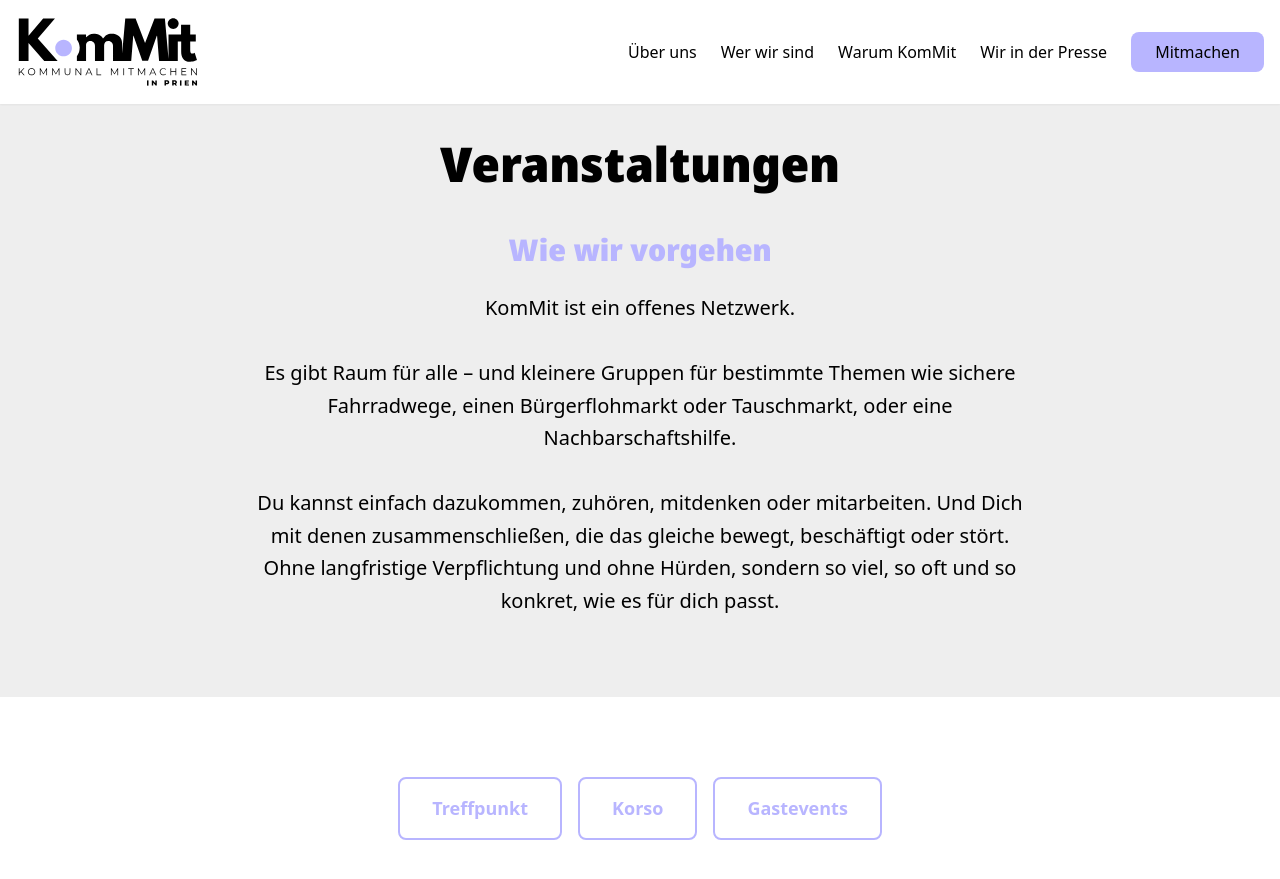
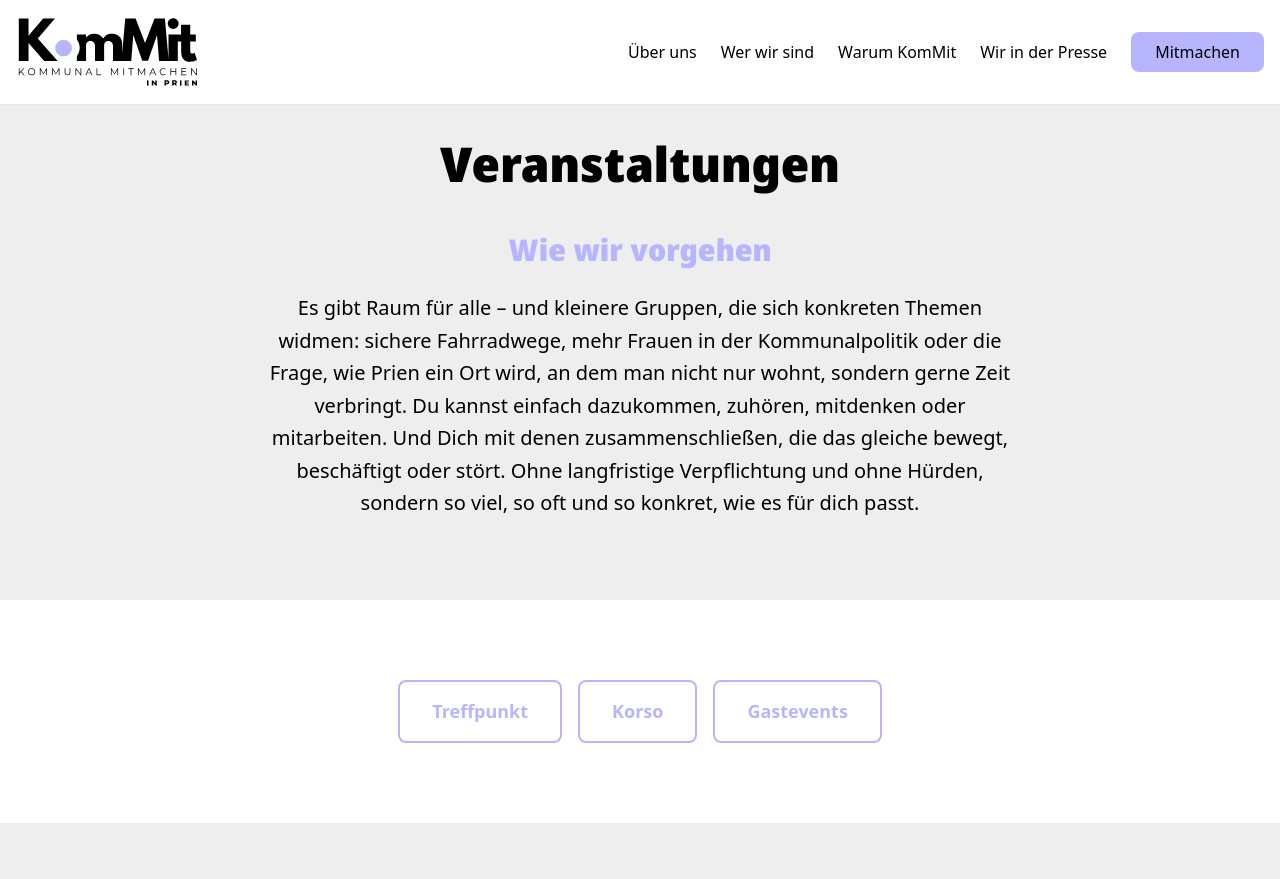
Before and after one commit to mblascoespar/kommitprien, a Jekyll site: the page built from veranstaltungen.html, in a window 1280 px wide and 900 px high. Shown: the top 879 px of the window. Built offline with Jekyll 4.4.1, drawn with Linux system fonts in a browser that asks for light colours.

Commit message:
Update Seiten “veranstaltungen”

```diff
--- a/veranstaltungen.html
+++ b/veranstaltungen.html
@@ -1,23 +1,29 @@
 ---
 layout: default
 title: Veranstaltungen - KommMit Prien
-
 sections:
   events:
-    title: "Veranstaltungen"
+    title: Veranstaltungen
     intro:
-      title: "Wie wir vorgehen"
-      description: "KomMit ist ein offenes Netzwerk.<br><br>Es gibt Raum für alle – und kleinere Gruppen für bestimmte Themen wie sichere Fahrradwege, einen Bürgerflohmarkt oder Tauschmarkt, oder eine Nachbarschaftshilfe.<br><br>Du kannst einfach dazukommen, zuhören, mitdenken oder mitarbeiten. Und Dich mit denen zusammenschließen, die das gleiche bewegt, beschäftigt oder stört. Ohne langfristige Verpflichtung und ohne Hürden, sondern so viel, so oft und so konkret, wie es für dich passt."
+      title: Wie wir vorgehen
+      description: >-
+        Es gibt Raum für alle – und kleinere Gruppen, die sich konkreten Themen
+        widmen: sichere Fahrradwege, mehr Frauen in der Kommunalpolitik oder die
+        Frage, wie Prien ein Ort wird, an dem man nicht nur wohnt, sondern gerne
+        Zeit verbringt.
+
+
+        Du kannst einfach dazukommen, zuhören, mitdenken oder mitarbeiten. Und Dich mit denen zusammenschließen, die das gleiche bewegt, beschäftigt oder stört. Ohne langfristige Verpflichtung und ohne Hürden, sondern so viel, so oft und so konkret, wie es für dich passt.
     categories:
       - id: treffpunkt
-        title: "Treffpunkt"
+        title: Treffpunkt
       - id: korso
-        title: "Korso"
+        title: Korso
       - id: gastevents
-        title: "Gastevents"
+        title: Gastevents
     placeholder:
-      title: "Aktuell keine Veranstaltungen geplant"
-      image: "event-placeholder.jpg"
+      title: Aktuell keine Veranstaltungen geplant
+      image: event-placeholder.jpg
 ---
 
 {% include events.html %}
```
